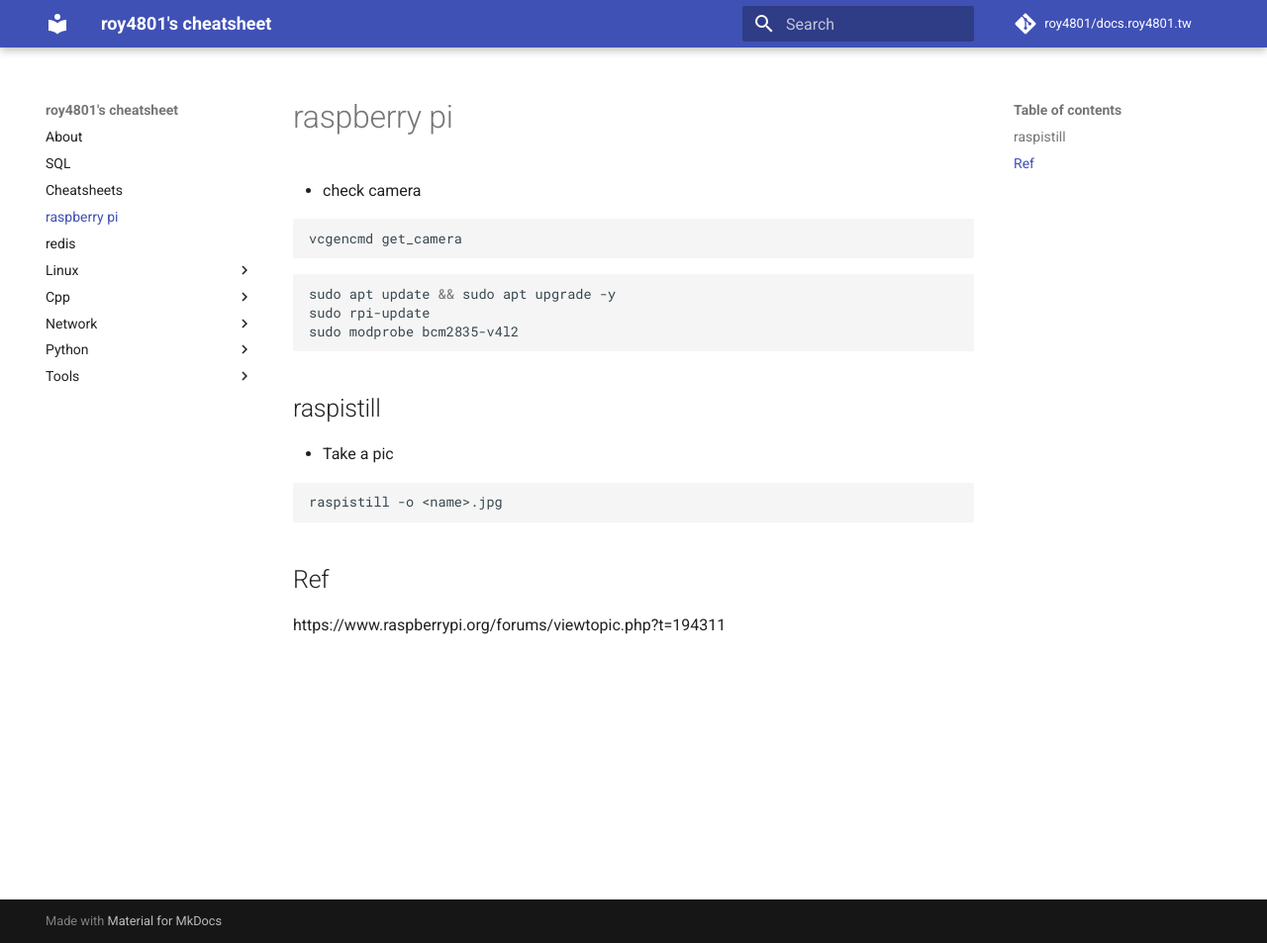
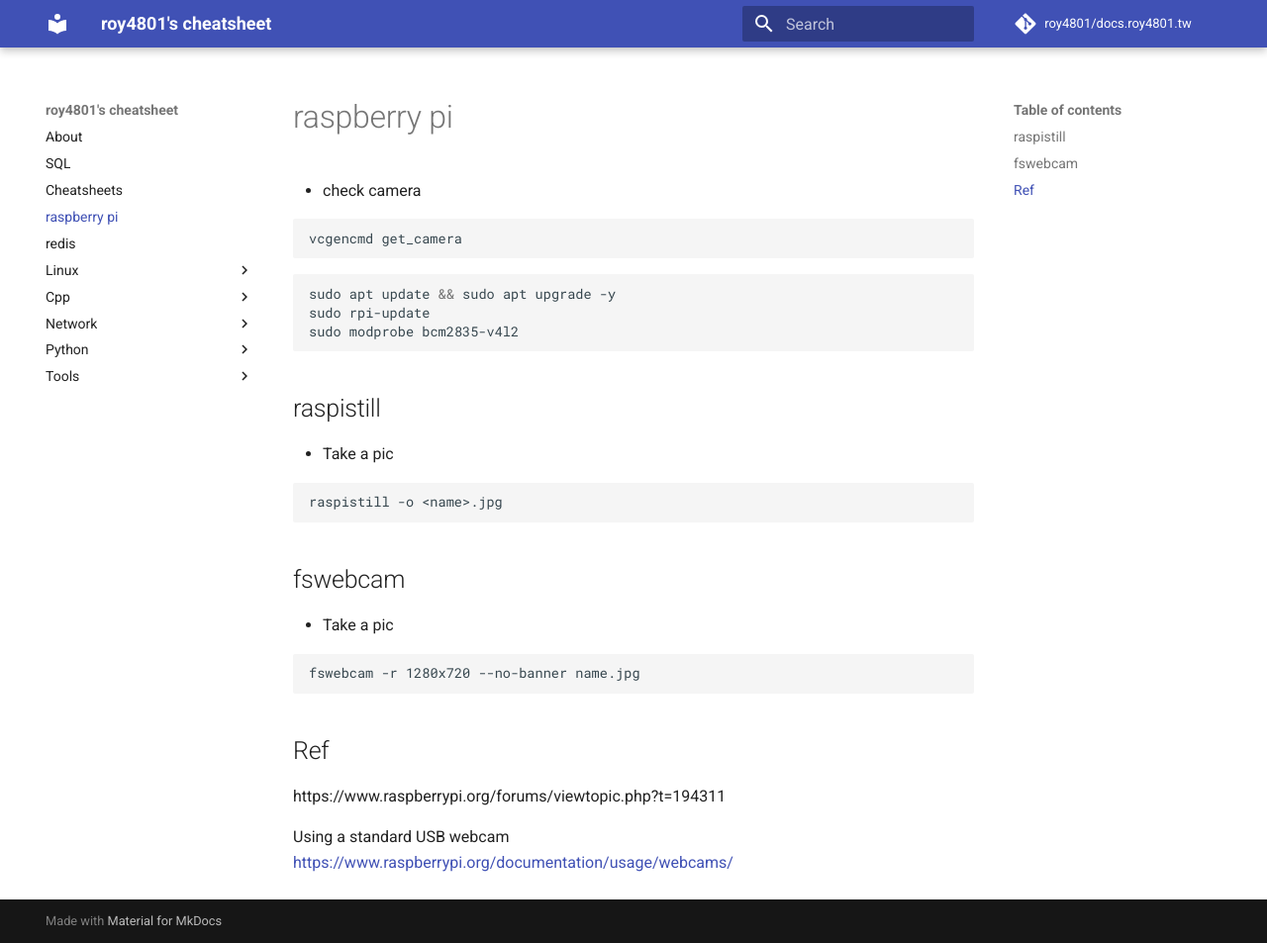
Before and after one commit to roy4801/docs.roy4801.tw, an MkDocs documentation site: the page built from docs/pi.md, in a window 1280 px wide and 953 px high. Shown: the whole window at 99% size. Built offline with MkDocs 1.6.1 and Material for MkDocs 9.7.7, drawn with Linux system fonts in a browser that asks for light colours; comment, search, counter and statistics services are not loaded.

Commit message:
2020/05/23 00:37:18

````diff
--- a/docs/pi.md
+++ b/docs/pi.md
@@ -19,6 +19,17 @@ sudo modprobe bcm2835-v4l2
 raspistill -o <name>.jpg
 ```
 
+## fswebcam
+
+* Take a pic
+
+```bash
+fswebcam -r 1280x720 --no-banner name.jpg
+```
+
 ## Ref
 
-https://www.raspberrypi.org/forums/viewtopic.php?t=194311
+https://www.raspberrypi.org/forums/viewtopic.php?t=194311<br>
+
+Using a standard USB webcam<br>
+<https://www.raspberrypi.org/documentation/usage/webcams/>
````
Also changed, not shown: 1 other file.
